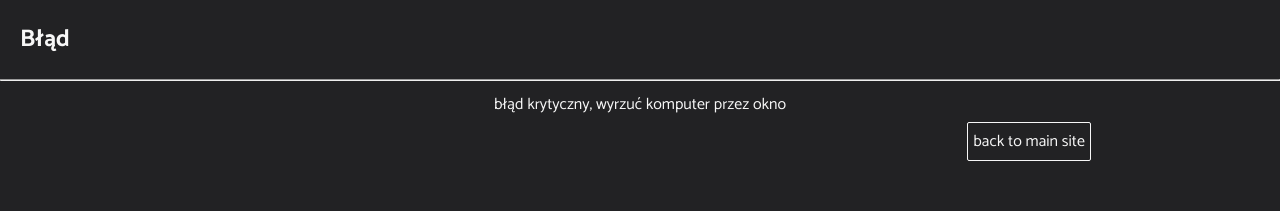
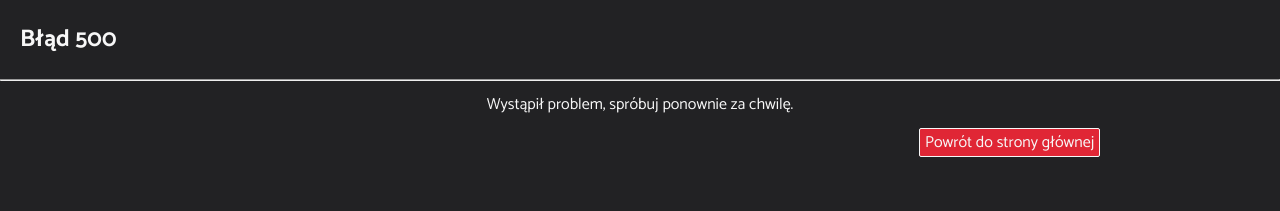
Before and after one commit to xyashino/MegaK-Head-Hunter-Front, a React (Vite) app: page /error in a window 1280 px wide. Shown: the top 211 px of the page. Built offline with nearby package versions, Linux system fonts and the light colour scheme.

Commit message:
change message, button color and added class to img

```diff
--- a/src/App.tsx
+++ b/src/App.tsx
@@ -10,7 +10,7 @@ const routers = createBrowserRouter([
     },
     {
         path:'/error',
-        element: <ErrorPage title="Błąd" message="błąd krytyczny, wyrzuć komputer przez okno"/>
+        element: <ErrorPage title="Błąd 500" message="Wystąpił problem, spróbuj ponownie za chwilę." buttonMessage="Powrót do strony głównej"/>
     }
 ]);
 export const App = () =>  <RouterProvider router={routers} />;
--- a/src/pages/Error/ErrorPage.module.css
+++ b/src/pages/Error/ErrorPage.module.css
@@ -9,10 +9,15 @@
   margin: 20px;
   color: var(--white);
 }
+
 .message {
   margin: 10px;
   text-align: center;
   color: var(--white);
+}
+
+.default {
+  cursor: default;
 }
 
 .container {
@@ -21,14 +26,18 @@
 }
 
 .link {
+  align-self: center;
   text-align: center;
+  margin: 0 10px;
+  color: var(--white);
+  background-color: var(--megakRed);
+  border: 1px solid;
+  border-radius: 2px;
 }
 
 .link a {
   padding: 5px;
   color: var(--white);
-  border: 1px solid;
-  border-radius: 2px;
   text-decoration: none;
   transition: .2s;
 }
@@ -40,7 +49,7 @@
   min-height: calc(100vh - 167px);
 }
 
-img {
+.image {
   width: 90%;
   max-width: 600px;
 }
@@ -52,7 +61,11 @@ img {
     flex-direction: row-reverse;
   }
 
-  .link a:hover {
-    background-color: var(--megakRed);
+  .link {
+    align-self: flex-start;
+  }
+
+  .link:hover {
+    background-color: transparent;
   }
 }
--- a/src/pages/Error/ErrorPage.tsx
+++ b/src/pages/Error/ErrorPage.tsx
@@ -6,19 +6,20 @@ import img from "@assets/error-image.png"
 type Props = {
   title: string,
   message: string,
+  buttonMessage: string,
 }
 
-export const ErrorPage = ({title, message}: Props) => {
+export const ErrorPage = ({title, message, buttonMessage}: Props) => {
   return <div className={classes.ErrorPage}>
-    <div className={classes.title}><h2>{title}</h2></div>
+    <div className={classes.title}><h2 className={classes.default}>{title}</h2></div>
     <hr />
-    <p className={classes.message}>{message}</p>
+    <p className={`${classes.message} ${classes.default}`}>{message}</p>
     <div className={classes.container}>
       <div className={classes.link}>
-        <Link to='/'>back to main site</Link>
+        <Link to='/'>{buttonMessage}</Link>
       </div>
       <div className={classes.image_container}>
-        <img src={img} alt="error image"/>
+        <img src={img} className={classes.image} alt="error image"/>
       </div>
     </div>
   </div>
```
